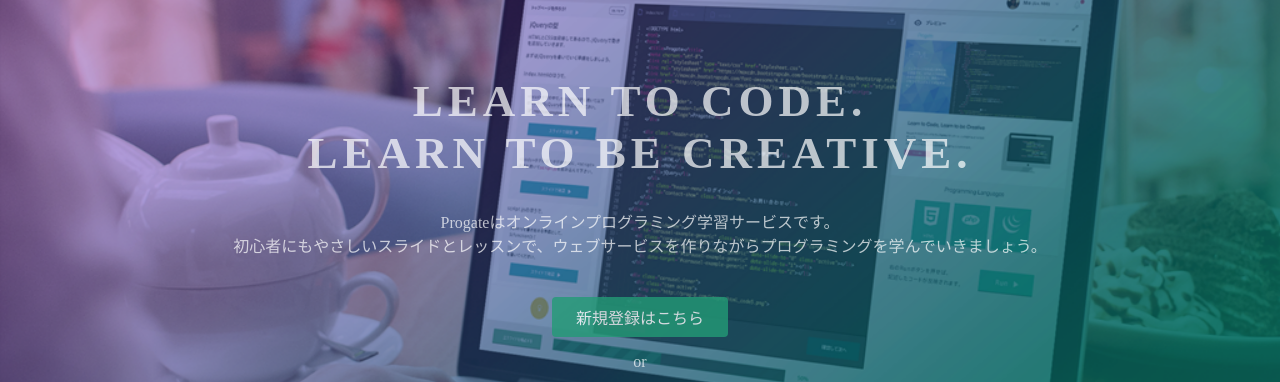
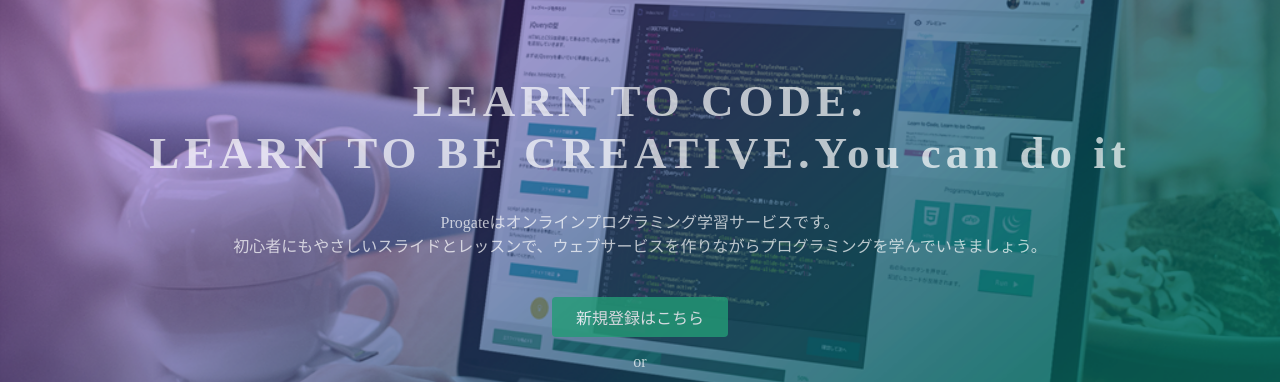
Before and after one commit to Mi-Kiku/tk-tax, a plain HTML site: page index.html in a window 1280 px wide. Shown: the part 135-517 px from the top of the page. Drawn offline with Linux system fonts and the light colour scheme.

Commit message:
Update index.html

```diff
--- a/index.html
+++ b/index.html
@@ -23,7 +23,7 @@
   </header>
   <div class="top-wrapper">
     <div class="container">
-      <h1>LEARN TO CODE.<br>LEARN TO BE CREATIVE.</h1>
+      <h1>LEARN TO CODE.<br>LEARN TO BE CREATIVE.You can do it</h1>
       <p>Progateはオンラインプログラミング学習サービスです。<br>初心者にもやさしいスライドとレッスンで、ウェブサービスを作りながらプログラミングを学んでいきましょう。</p>
       <div class="btn-wrapper">
         <a href="#" class="btn signup">新規登録はこちら</a>
```
